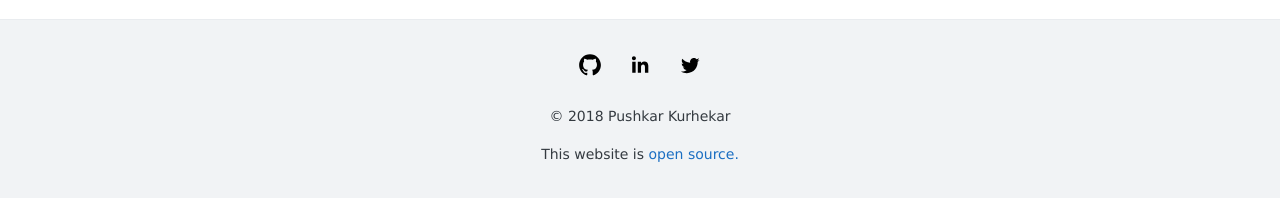
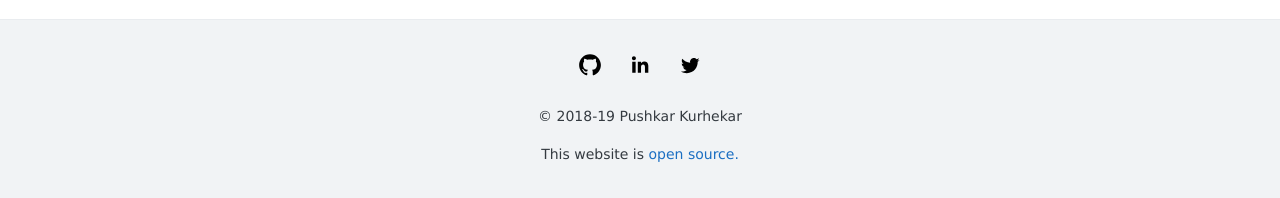
Before and after one commit to pshkrh/pshkrh.github.io, a Jekyll site: the page built from index.html, in a window 1280 px wide. Shown: the part 1173-1371 px from the top of the page. Built offline with Jekyll 4.4.1, drawn with Linux system fonts in a browser that asks for light colours; the list of posts is cut into pages by our own code.

Commit message:
Update copyright year (Bit late!)

```diff
--- a/_config.yml
+++ b/_config.yml
@@ -53,7 +53,7 @@ footer-links:
   youtube: # channel/<your_long_string> or user/<user-name>
 
 # Text under the icons in footer
-footer-text: © 2018 Pushkar Kurhekar
+footer-text: © 2018-19 Pushkar Kurhekar
 
 # Enter your Disqus shortname (not your username) to enable commenting on posts
 # You can find your shortname on the Settings page of your Disqus account
```
